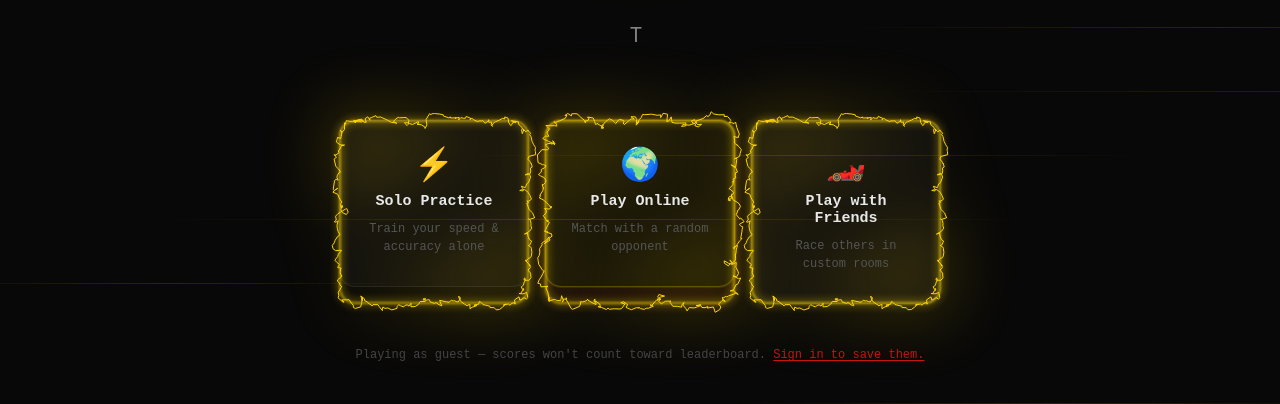
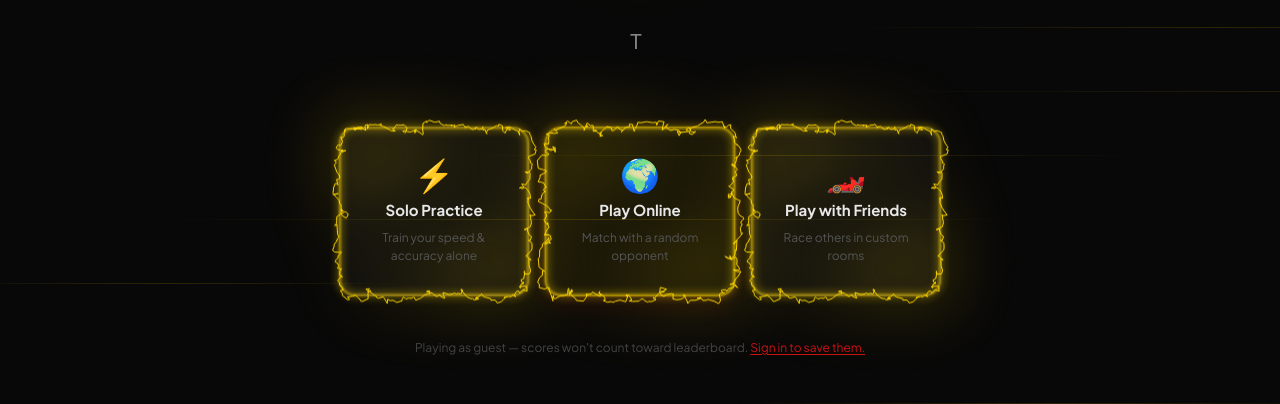
Before and after one commit to arr-in/flashtype, a React (Vite) app in the folder client/: page / in a window 1280 px wide. Shown: the part 253-657 px from the top of the page. Built offline with nearby package versions, Linux system fonts and the light colour scheme; no server answers.

Commit message:
feat: apply Plus Jakarta Sans font and add red ElectricBorder to Sign In and Sign Up pages

```diff
--- a/client/index.html
+++ b/client/index.html
@@ -4,6 +4,9 @@
     <meta charset="UTF-8" />
     <meta name="viewport" content="width=device-width, initial-scale=1.0" />
     <title>FlashType</title>
+    <link rel="preconnect" href="https://fonts.googleapis.com">
+    <link rel="preconnect" href="https://fonts.gstatic.com" crossorigin>
+    <link href="https://fonts.googleapis.com/css2?family=Plus+Jakarta+Sans:ital,wght@0,300..800;1,300..800&display=swap" rel="stylesheet">
   </head>
   <body>
     <div id="root"></div>
--- a/client/src/App.jsx
+++ b/client/src/App.jsx
@@ -9,6 +9,7 @@ import Online from "./pages/Online";
 import Leaderboard from "./pages/Leaderboard";
 import Stats from "./pages/Stats";
 import Navbar from "./components/Navbar";
+import ElectricBorder from "./components/ElectricBorder";
 
 function App() {
   return (
@@ -30,7 +31,9 @@ function App() {
           path="/sign-in/*"
           element={
             <div className="clerk-auth-page">
-              <SignIn routing="path" path="/sign-in" fallbackRedirectUrl="/" />
+              <ElectricBorder color="#cc1111" speed={1} chaos={0.12} borderRadius={24}>
+                <SignIn routing="path" path="/sign-in" fallbackRedirectUrl="/" />
+              </ElectricBorder>
             </div>
           }
         />
@@ -38,7 +41,9 @@ function App() {
           path="/sign-up/*"
           element={
             <div className="clerk-auth-page">
-              <SignUp routing="path" path="/sign-up" fallbackRedirectUrl="/" />
+              <ElectricBorder color="#cc1111" speed={1} chaos={0.12} borderRadius={24}>
+                <SignUp routing="path" path="/sign-up" fallbackRedirectUrl="/" />
+              </ElectricBorder>
             </div>
           }
         />
--- a/client/src/components/BubbleMenu.css
+++ b/client/src/components/BubbleMenu.css
@@ -194,7 +194,7 @@
   padding: clamp(1.2rem, 2.5vw, 4rem) 0;
   font-size: clamp(1.4rem, 3vw, 3.2rem);
   font-weight: 400;
-  font-family: system-ui, -apple-system, BlinkMacSystemFont, 'Segoe UI', Roboto, sans-serif;
+  font-family: 'Plus Jakarta Sans', system-ui, -apple-system, BlinkMacSystemFont, 'Segoe UI', Roboto, sans-serif;
   line-height: 1;
   border-radius: 999px;
   background: var(--pill-bg);
--- a/client/src/styles.css
+++ b/client/src/styles.css
@@ -8,7 +8,7 @@
 }
 
 :root {
-  font-family: "Courier New", Courier, monospace;
+  font-family: 'Plus Jakarta Sans', system-ui, -apple-system, BlinkMacSystemFont, 'Segoe UI', Roboto, sans-serif;
   color: #d1d1d1;
   background: #0e0e0e;
 }
@@ -21,10 +21,19 @@ body {
   margin: 0;
   background: #0e0e0e;
   color: #d1d1d1;
+  font-family: 'Plus Jakarta Sans', system-ui, -apple-system, BlinkMacSystemFont, 'Segoe UI', Roboto, sans-serif;
 }
 
 #root {
   min-height: 100vh;
+}
+
+.clerk-auth-page {
+  min-height: 100vh;
+  display: flex;
+  align-items: center;
+  justify-content: center;
+  padding: 80px 20px 40px;
 }
 
 .page {
```
